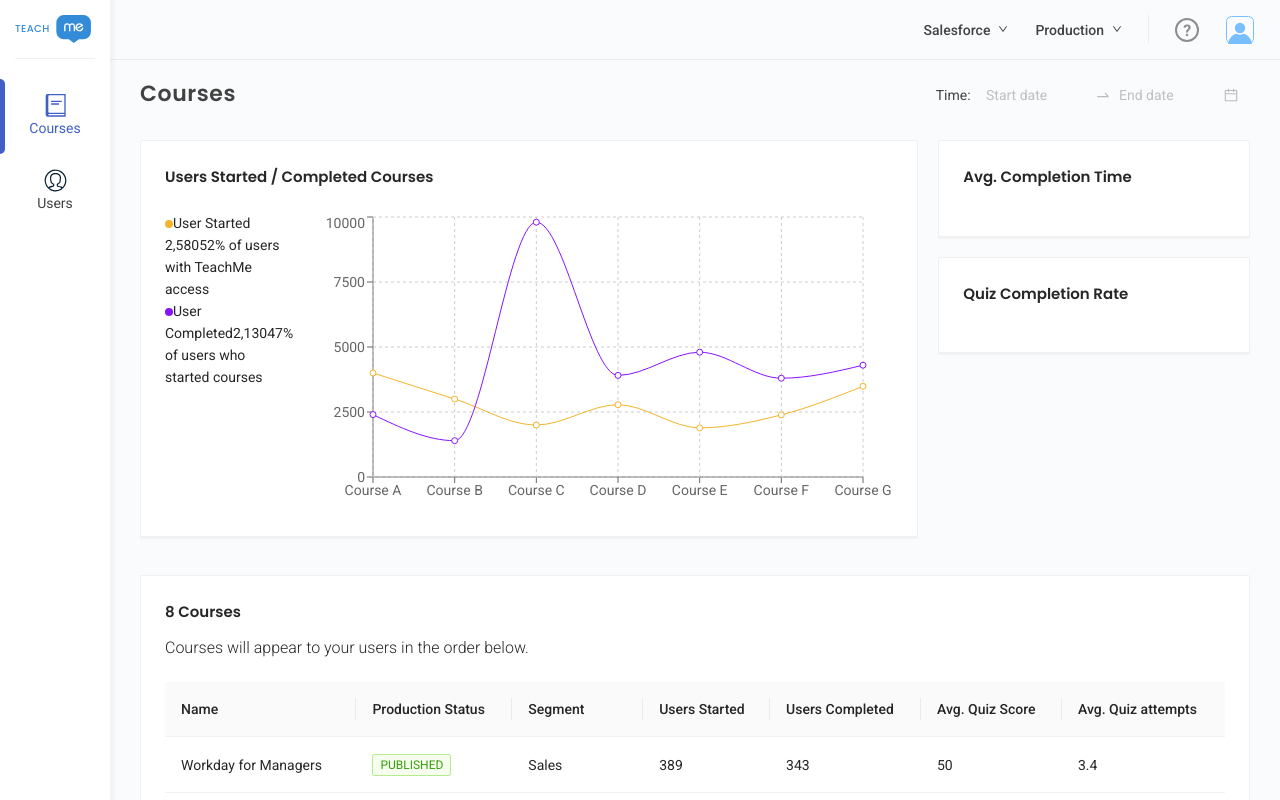
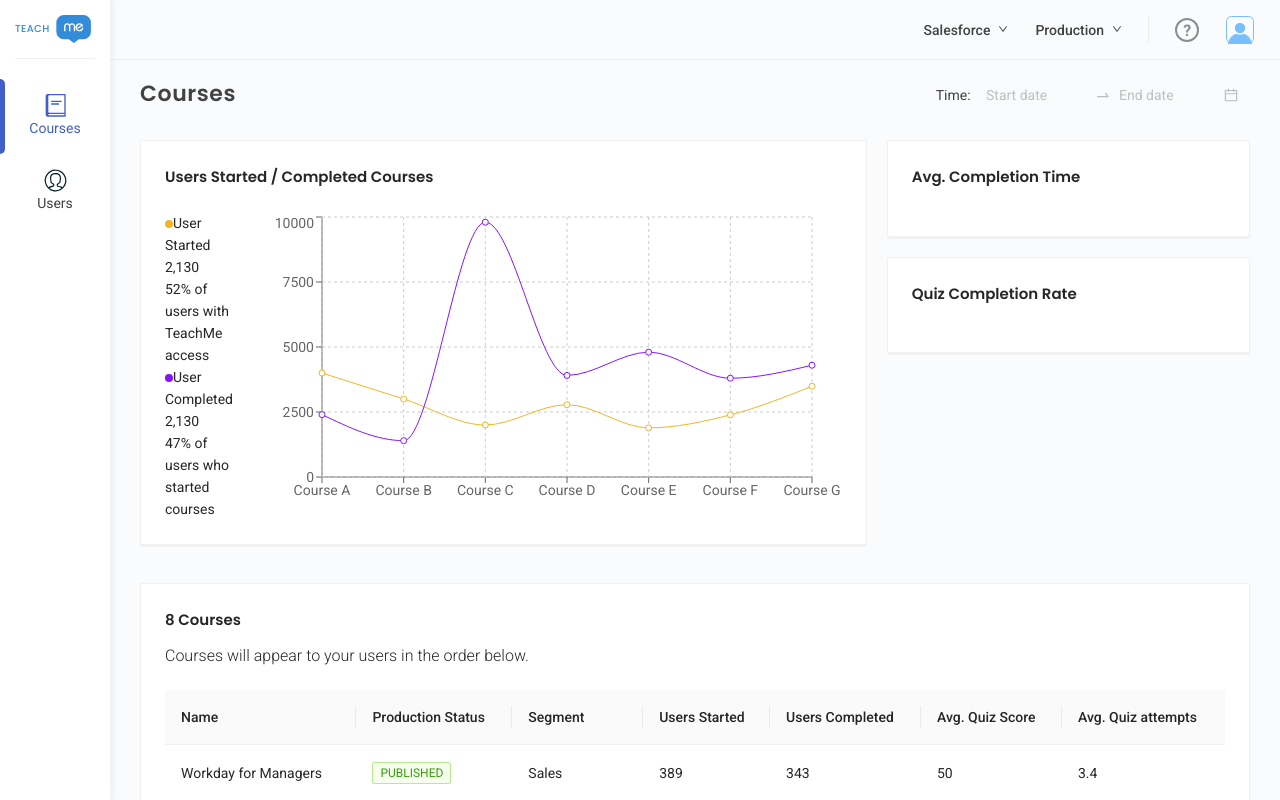
Before and after one commit to delta94/teachme-admin, a React (Create React App) app: page /courses in a window 1280 px wide. Built offline with nearby package versions, Linux system fonts and the light colour scheme.

Commit message:
Creating WMLegend component and using it in coursesStatusChart

```diff
--- a/src/components/Screen/CoursesScreen/CoursesStatusChart/index.tsx
+++ b/src/components/Screen/CoursesScreen/CoursesStatusChart/index.tsx
@@ -2,8 +2,7 @@ import React, { ReactElement } from 'react';
 import { LineChart, XAxis, YAxis, CartesianGrid, Line, Tooltip } from 'recharts';
 
 import WMCard from '../../../common/WMCard';
-import Header from '../../../common/Header';
-import StatusDot, { DotType } from '../../../common/StatusDot';
+import WMLegend from '../../../common/WMLegend';
 
 import classes from './style.module.scss';
 
@@ -21,27 +20,19 @@ export default function CoursesStatusChart({ title }: { title?: ReactElement | s
   return (
     <WMCard title={title}>
       <div className={classes['courses-status']}>
-        <div className={classes.legend}>
-          <div className="legend-1">
-            <Header className="legend-title">
-              <>
-                <StatusDot type={DotType.Custom} dotColor="#F2B529" />
-                <span>User Started</span>
-              </>
-            </Header>
-            <span className="legend-number">{new Intl.NumberFormat().format(2580)}</span>
-            <span className="legend-description">52% of users with TeachMe access</span>
-          </div>
-          <div className="legend-2">
-            <Header className="legend-title">
-              <>
-                <StatusDot type={DotType.Custom} dotColor="#8812FF" />
-                <span>User Completed</span>
-                <span className="legend-number">{new Intl.NumberFormat().format(2130)}</span>
-                <span className="legend-description">47% of users who started courses</span>
-              </>
-            </Header>
-          </div>
+        <div className={classes['chart-legend']}>
+          <WMLegend
+            title="User Started"
+            dotStatusColor="#F2B529"
+            description="52% of users with TeachMe access"
+            number={2580}
+          />
+          <WMLegend
+            title="User Completed"
+            dotStatusColor="#8812FF"
+            description="47% of users who started courses"
+            number={2130}
+          />
         </div>
         <LineChart
           width={600}
--- a/src/components/Screen/CoursesScreen/CoursesStatusChart/style.module.scss
+++ b/src/components/Screen/CoursesScreen/CoursesStatusChart/style.module.scss
@@ -2,7 +2,7 @@
   width: 100%;
   display: flex;
 
-  .legend {
+  .chart-legend {
     flex: 1 3;
   }
 }
--- a/src/components/common/Header/index.tsx
+++ b/src/components/common/Header/index.tsx
@@ -15,7 +15,7 @@ export default function Header({
   title?: ReactElement | string;
   className?: string;
   titleClassName?: string;
-  children?: string | ReactElement | undefined;
+  children?: string | ReactElement;
   showTimeFilter?: boolean;
 }) {
   return (
--- /dev/null
+++ b/src/components/common/WMLegend/index.tsx
@@ -0,0 +1,41 @@
+import React, { ReactElement } from 'react';
+import cc from 'classcat';
+
+import Header from '../Header';
+import StatusDot, { DotType } from '../StatusDot';
+
+import classes from './style.module.scss';
+
+export interface IWMLegend {
+  className?: string;
+  title: string;
+  dotStatusColor: string;
+  number?: number;
+  description?: string;
+  children?: string | ReactElement;
+}
+
+export default function WMLegend({
+  className,
+  title,
+  number,
+  dotStatusColor,
+  description,
+  children,
+}: IWMLegend): JSX.Element {
+  return (
+    <div className={cc([classes['legend'], className])}>
+      <Header className={classes['legend-header']}>
+        <>
+          {dotStatusColor && <StatusDot type={DotType.Custom} dotColor={dotStatusColor} />}
+          <span className={classes['legend-title']}>{title}</span>
+        </>
+      </Header>
+      {number && (
+        <span className={classes['legend-number']}>{new Intl.NumberFormat().format(2130)}</span>
+      )}
+      {description && <span className={classes['legend-description']}>{description}</span>}
+      {children}
+    </div>
+  );
+}
--- /dev/null
+++ b/src/components/common/WMLegend/style.module.scss
@@ -0,0 +1,16 @@
+.legend {
+  display: flex;
+  flex-direction: column;
+
+  &-header {
+  }
+
+  &-title {
+  }
+
+  &-number {
+  }
+
+  &-description {
+  }
+}
```
